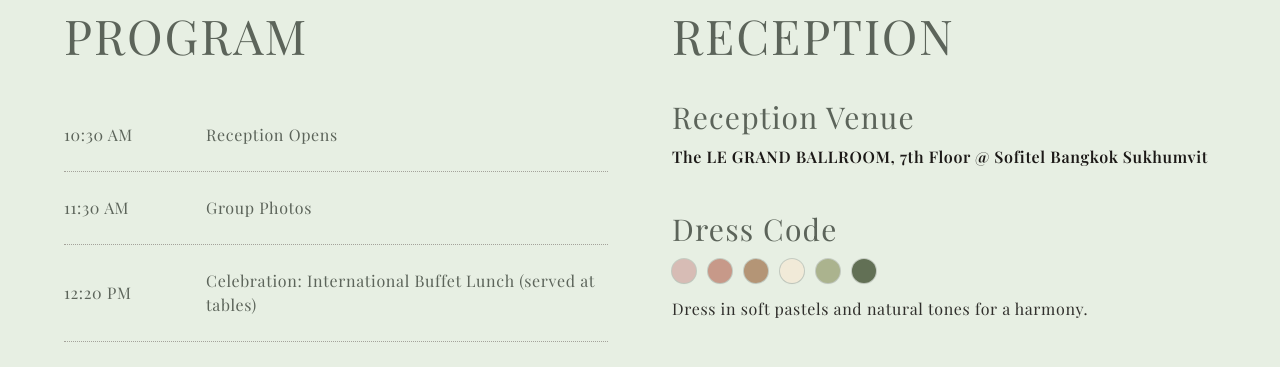
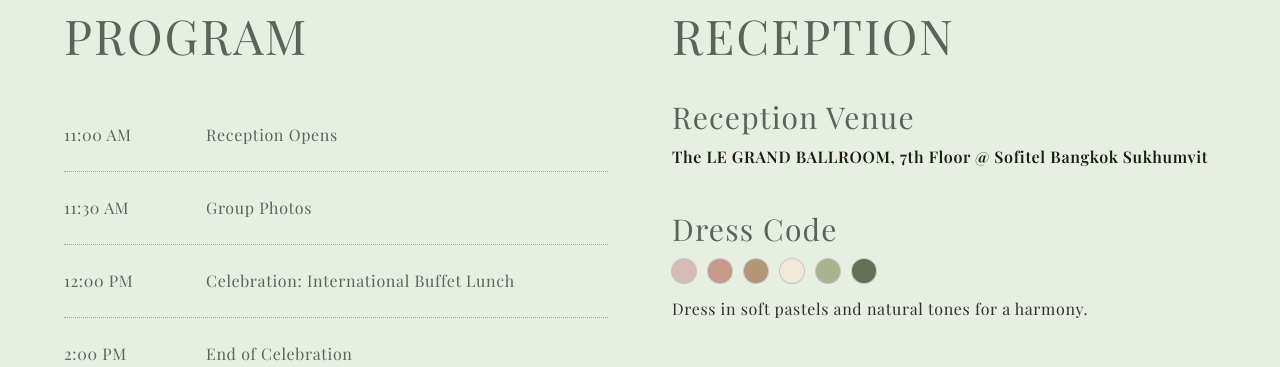
Before and after one commit to golfptrn/golf-mo-wedding-invitation, a Next.js app: page / in a window 1280 px wide. Shown: the part 2480-2847 px from the top of the page. Built offline with nearby package versions, Linux system fonts and the light colour scheme; a web font is replaced by a local one.

Commit message:
update time

```diff
--- a/src/app/page.tsx
+++ b/src/app/page.tsx
@@ -78,7 +78,7 @@ export default function WeddingPage() {
       program: {heading: "Program",
         program1: "Reception Opens",
         program2: "Group Photos",
-        program3: "Celebration: International Buffet Lunch (served at tables)",
+        program3: "Celebration: International Buffet Lunch",
         program4: "End of Celebration"
       },
       reception: {heading: "Reception",
@@ -691,9 +691,9 @@ export default function WeddingPage() {
             </h2>
             <ul className="mt-6">
               {[
-                { time: "10:30 AM", title: copy[lang].program.program1 },
+                { time: "11:00 AM", title: copy[lang].program.program1 },
                 { time: "11:30 AM", title: copy[lang].program.program2 },
-                { time: "12:20 PM", title: copy[lang].program.program3 },
+                { time: "12:00 PM", title: copy[lang].program.program3 },
                 { time: "2:00 PM", title: copy[lang].program.program4 }
               ].map((item, i) => (
                 <li
```
